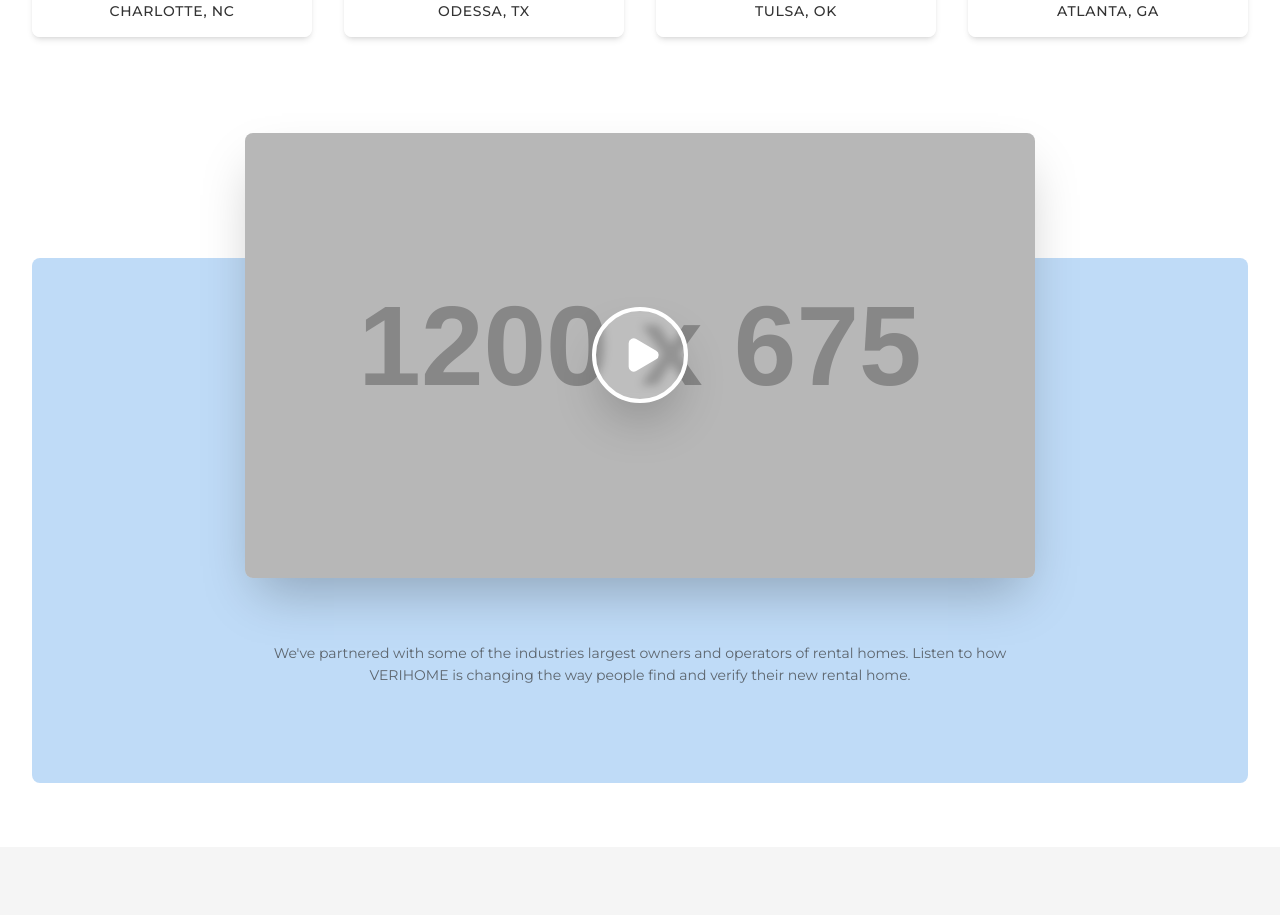
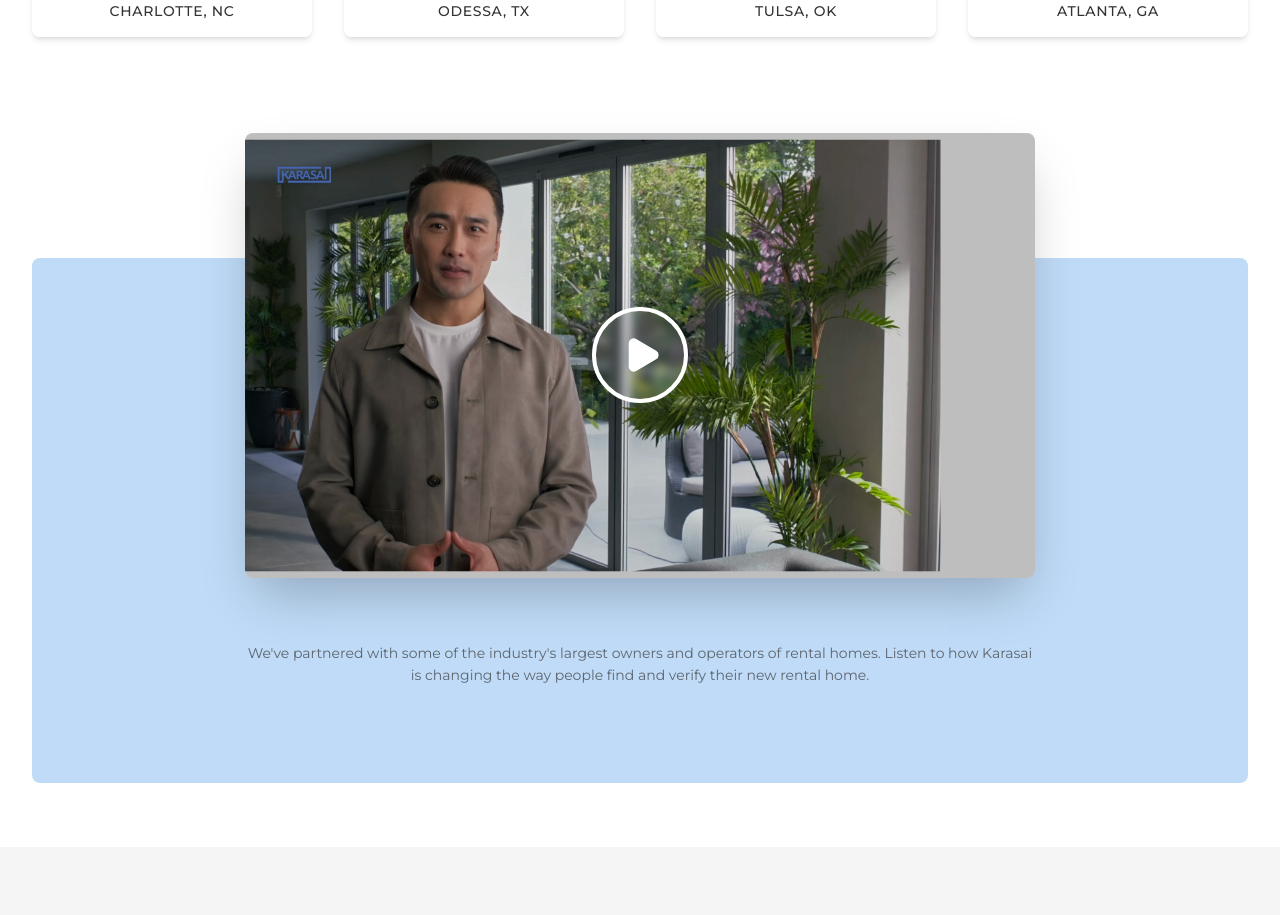
Before and after one commit to karasaihomes/karasaiMarketing, a Next.js app in the folder karasai-web/: page / in a window 1280 px wide. Shown: the part 980-1895 px from the top of the page. Built offline with nearby package versions, Linux system fonts and the light colour scheme; no server answers.

Commit message:
Home video changes

```diff
--- a/karasai-web/app/page.tsx
+++ b/karasai-web/app/page.tsx
@@ -177,7 +177,7 @@
             {/* Video positioned to extend above the light blue section */}
             <div className="relative z-10 mx-auto aspect-video w-[85%] overflow-hidden rounded-lg shadow-2xl md:w-[75%] lg:w-[65%]">
               <Image
-                src="https://placehold.co/1200x675/E5E5E5/666?text=Video+Placeholder"
+                src="/images/testimonials/karasai_video.png"
                 alt="Video testimonial"
                 fill
                 className="object-cover"
@@ -197,8 +197,8 @@
               {/* Text below video */}
               <div className="mx-auto w-[85%] text-center md:w-[75%] lg:w-[65%]">
                 <p className="text-sm leading-relaxed text-neutral-dark/70">
-                  We've partnered with some of the industries largest owners and operators of rental homes.
-                  Listen to how VERIHOME is changing the way people find and verify their new rental home.
+                  We've partnered with some of the industry's largest owners and operators of rental homes.
+                  Listen to how Karasai is changing the way people find and verify their new rental home.
                 </p>
               </div>
             </div>
@@ -270,8 +270,7 @@
                 controls
                 autoPlay
               >
-                <source src="/videos/testimonial.mp4" type="video/mp4" />
-                <source src="/videos/testimonial.webm" type="video/webm" />
+                <source src="/videos/Rent_With_Confidence.mp4" type="video/mp4" />
                 Your browser does not support the video tag.
               </video>
             </div>
```
Also changed, not shown: karasai-web/public/images/testimonials/karasai_video.png (added), 1 other file (tests, documents, lock files or other folders).
